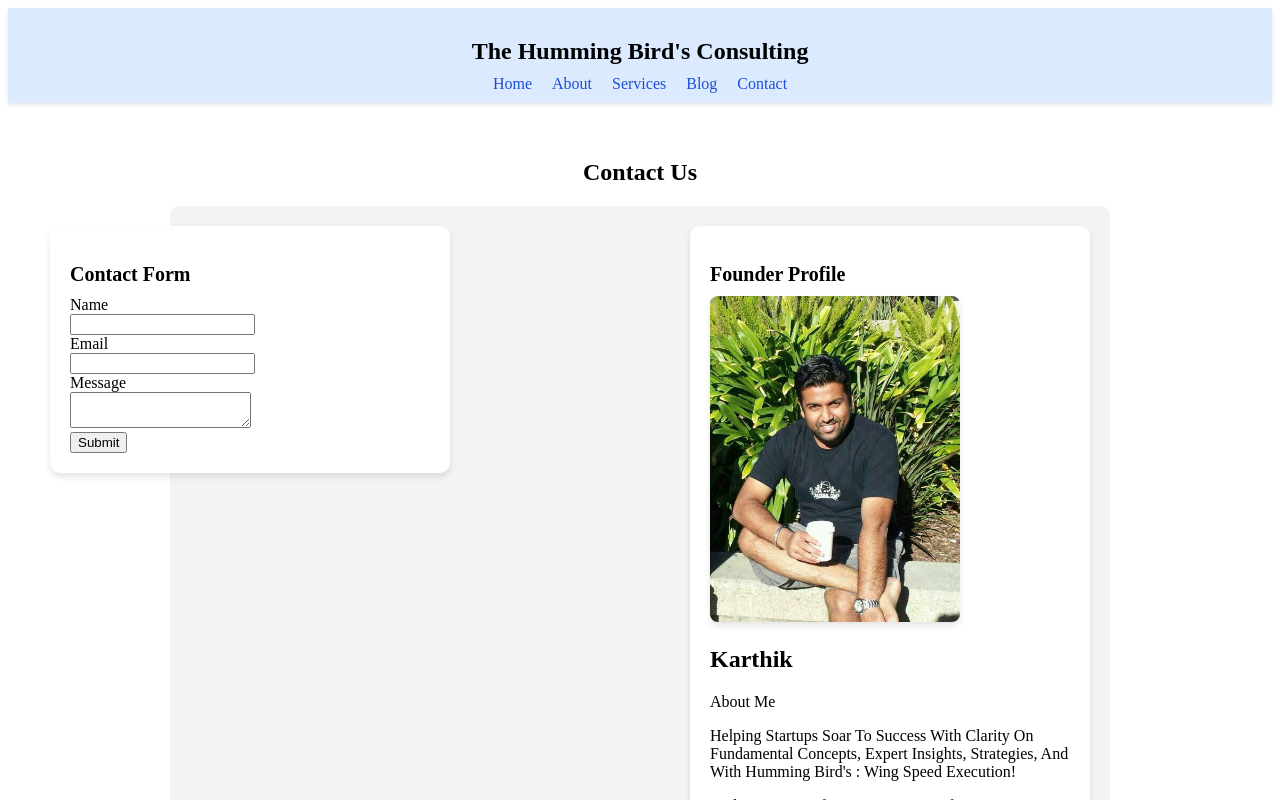
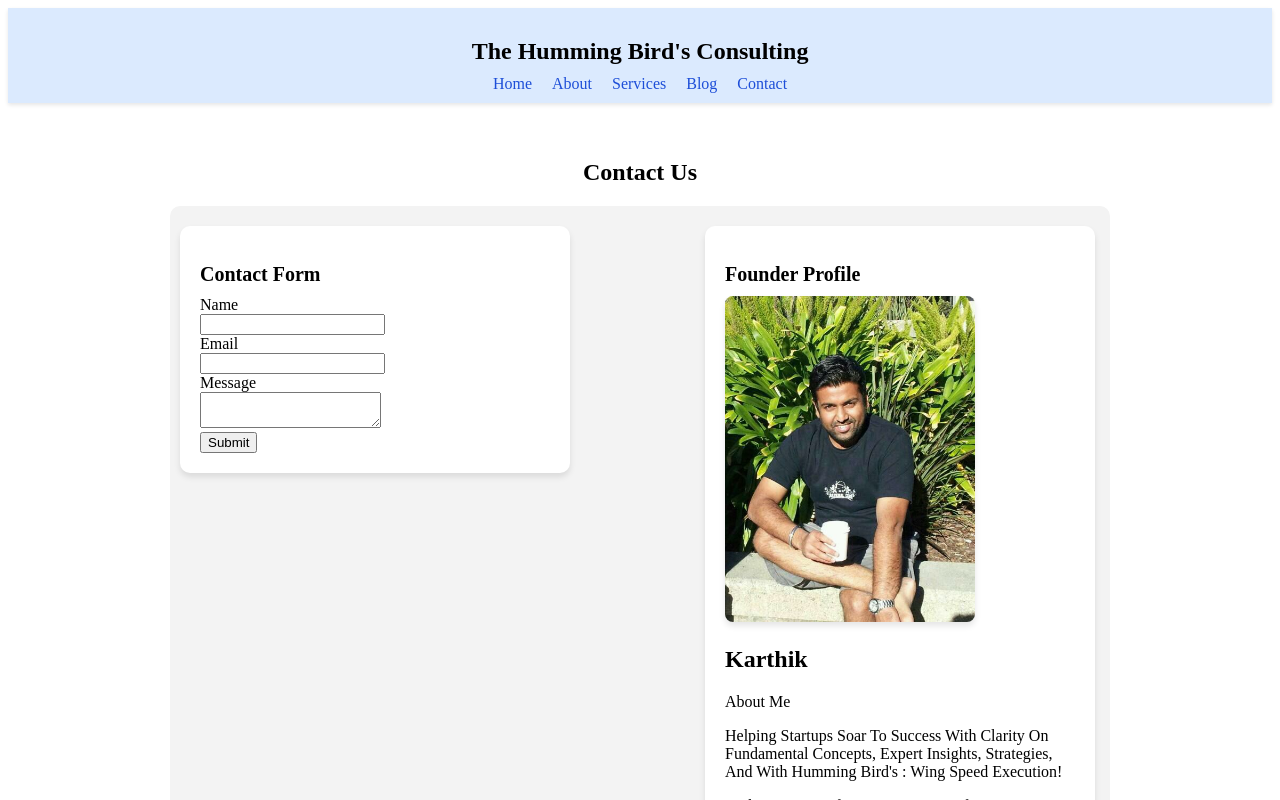
Before and after one commit to Karthik-SS/Humming-Bird-Consulting, a React (Create React App) app: page /contact in a window 1280 px wide. Shown: the top 800 px of the page. Built offline with nearby package versions, Linux system fonts and the light colour scheme; the HTML template or start-up script is replaced by a standard one.

Commit message:
Modified Left Margin And Central Gap In Contact Page

```diff
--- a/src/pages/Contact.jsx
+++ b/src/pages/Contact.jsx
@@ -15,7 +15,7 @@ function Contact() {
                 flexDirection: "row",
                 alignItems: "flex-start",
                 justifyContent: "space-between",
-                gap: "240px",
+                gap: "135px",
                 maxWidth: "900px",
                 margin: "0 auto",
                 backgroundColor: "#f3f3f3",
@@ -23,7 +23,7 @@ function Contact() {
                 borderRadius: "10px"
             }}>
                 {/* Contact Form Section */}
-                <div style={{ flex: "1",  marginLeft: "-140px", minWidth: "350px", backgroundColor: "#ffffff", padding: "20px", borderRadius: "10px", boxShadow: "0 4px 6px rgba(0,0,0,0.1)" }}>
+                <div style={{ flex: "1",  marginLeft: "-10px", minWidth: "350px", backgroundColor: "#ffffff", padding: "20px", borderRadius: "10px", boxShadow: "0 4px 6px rgba(0,0,0,0.1)" }}>
                     <h2 style={{ fontSize: "20px", fontWeight: "bold", textAlign: "left", width: "100%", display: "flex", justifyContent: "left", marginBottom: "10px" }}>
                         Contact Form
                     </h2>
```
Also changed, not shown: 1 other file (tests, documents, lock files or other folders).
